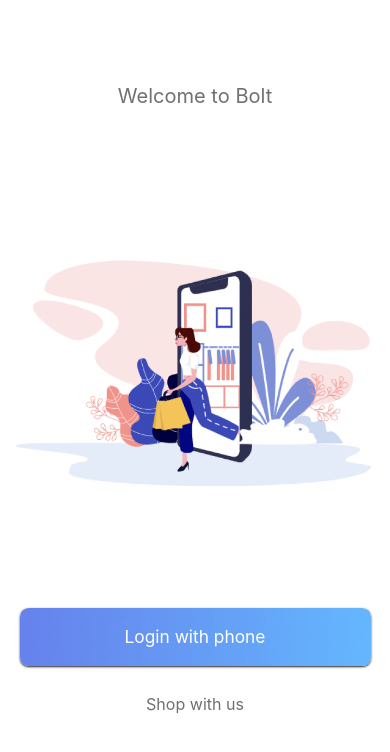
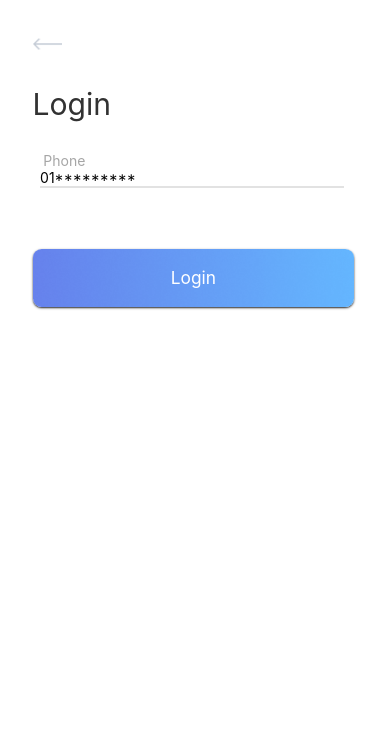
Before and after one commit to NishanChakma/bolt, a React Native app: screen /Login in a window 390 px wide. Shown: the top 752 px of the page. Built offline with nearby package versions, Linux system fonts and the light colour scheme.

Commit message:
Login screen

```diff
--- a/app/App.js
+++ b/app/App.js
@@ -1,21 +1,38 @@
 import React, {useEffect} from 'react';
-import {StatusBar} from 'react-native';
+import {StatusBar, SafeAreaView, StyleSheet} from 'react-native';
 import SplashScreen from 'react-native-splash-screen';
-import {NavigationContainer} from '@react-navigation/native';
+import {NavigationContainer, DefaultTheme} from '@react-navigation/native';
 import Routes from './routes';
+
+//app default background color
+const MyTheme = {
+  ...DefaultTheme,
+  colors: {
+    ...DefaultTheme.colors,
+    background: '#fff',
+  },
+};
 
 const App = () => {
   useEffect(() => {
     SplashScreen.hide();
   }, []);
+
   return (
-    <>
+    <SafeAreaView style={styles.globalContainer}>
       <StatusBar backgroundColor="#fff" barStyle="dark-content" />
-      <NavigationContainer>
+      <NavigationContainer theme={MyTheme}>
         <Routes />
       </NavigationContainer>
-    </>
+    </SafeAreaView>
   );
 };
 
+const styles = StyleSheet.create({
+  globalContainer: {
+    backgroundColor: '#fff',
+    flex: 1,
+  },
+});
+
 export default App;
--- a/app/components/CustomButton/index.js
+++ b/app/components/CustomButton/index.js
@@ -1,7 +1,8 @@
 import React, {useMemo, memo} from 'react';
-import {View, Text, StyleSheet, Pressable, ImageBackground} from 'react-native';
-import {Colors, Dimensions, Fonts} from '../../styles';
+import {View, Text, Pressable, ImageBackground} from 'react-native';
+import {Colors, Dimensions} from '../../styles';
 import {wdp} from '../../styles/Dimensions';
+import {styles} from './styles';
 
 const buttonBG = require('../../assests/Images/buttonBG.png');
 
@@ -43,29 +44,3 @@
     );
   },
 );
-
-const styles = StyleSheet.create({
-  container: {
-    width: '100%',
-    borderRadius: wdp(8),
-    overflow: 'hidden',
-    shadowColor: '#000',
-    shadowOffset: {width: 0, height: 1},
-    shadowOpacity: wdp(0.8),
-    shadowRadius: wdp(2),
-    elevation: 5,
-  },
-  btn: {
-    width: '100%',
-    height: '100%',
-  },
-  press: {
-    width: '100%',
-    height: Dimensions.BUTTON_HEIGHT,
-    justifyContent: 'center',
-    alignItems: 'center',
-  },
-  title: {
-    color: Colors.WHITE,
-  },
-});
--- /dev/null
+++ b/app/components/CustomButton/styles.js
@@ -0,0 +1,29 @@
+import {StyleSheet} from 'react-native';
+import {Colors, Dimensions} from '../../styles';
+import {wdp} from '../../styles/Dimensions';
+
+export const styles = StyleSheet.create({
+  container: {
+    width: '100%',
+    borderRadius: wdp(8),
+    overflow: 'hidden',
+    shadowColor: '#000',
+    shadowOffset: {width: 0, height: 1},
+    shadowOpacity: wdp(0.8),
+    shadowRadius: wdp(2),
+    elevation: 5,
+  },
+  btn: {
+    width: '100%',
+    height: '100%',
+  },
+  press: {
+    width: '100%',
+    height: Dimensions.BUTTON_HEIGHT,
+    justifyContent: 'center',
+    alignItems: 'center',
+  },
+  title: {
+    color: Colors.WHITE,
+  },
+});
--- /dev/null
+++ b/app/components/Header/index.js
@@ -0,0 +1,16 @@
+import React, {memo} from 'react';
+import {TouchableOpacity, Image, View} from 'react-native';
+import {styles} from './styles';
+
+export const Header = memo(({onPress}) => {
+  return (
+    <TouchableOpacity onPress={onPress}>
+      <View style={styles.backButtonContainer}>
+        <Image
+          style={styles.backButton}
+          source={require('../../assests/Images/BackButton.png')}
+        />
+      </View>
+    </TouchableOpacity>
+  );
+});
--- /dev/null
+++ b/app/components/Header/styles.js
@@ -0,0 +1,17 @@
+import {StyleSheet} from 'react-native';
+import {hdp, wdp, HEADER_HEIGHT} from '../../styles/Dimensions';
+
+export const styles = StyleSheet.create({
+  backButtonContainer: {
+    height: HEADER_HEIGHT,
+    width: wdp(27),
+    marginTop: wdp(20),
+    justifyContent: 'center',
+    // position: 'absolute',
+    // top: hdp(10),
+    // left: wdp(20),
+  },
+  backButton: {
+    width: '100%',
+  },
+});
--- a/app/routes/index.js
+++ b/app/routes/index.js
@@ -1,6 +1,8 @@
 import * as React from 'react';
 import {createNativeStackNavigator} from '@react-navigation/native-stack';
 import WelcomeScreen from '../screens/Welcome';
+import Login from '../screens/Login';
+
 import {Dimensions} from '../styles';
 import {forSlide} from '../hooks/animation';
 
@@ -19,6 +21,7 @@
         },
       })}>
       <Stack.Screen name="WelcomeScreen" component={WelcomeScreen} />
+      <Stack.Screen name="Login" component={Login} />
     </Stack.Navigator>
   );
 };
--- a/app/screens/Login/index.js
+++ b/app/screens/Login/index.js
@@ -0,0 +1,42 @@
+import React, {useCallback} from 'react';
+import {View, Text, TextInput} from 'react-native';
+import {useNavigation} from '@react-navigation/native';
+import {Header} from '../../components/Header';
+import {CustomButtonWithBG} from '../../components/CustomButton';
+
+import {styles} from './styles';
+
+const index = () => {
+  const [number, onChangeNumber] = React.useState(null);
+  const navigation = useNavigation();
+
+  const backButtonPress = useCallback(() => {
+    navigation.goBack();
+  }, [navigation]);
+
+  const loginPress = useCallback(() => {
+    alert('press');
+  }, []);
+
+  return (
+    <View style={styles.container}>
+      <Header onPress={backButtonPress} />
+      <Text style={styles.login}>Login</Text>
+      <Text style={styles.phone}>Phone</Text>
+      <TextInput
+        style={styles.input}
+        onChangeText={onChangeNumber}
+        value={number}
+        placeholder="01*********"
+        keyboardType="numeric"
+      />
+      <CustomButtonWithBG
+        style={styles.button}
+        buttonPress={loginPress}
+        title={'Login'}
+      />
+    </View>
+  );
+};
+
+export default index;
--- /dev/null
+++ b/app/screens/Login/styles.js
@@ -0,0 +1,31 @@
+import {StyleSheet} from 'react-native';
+import {hdp, wdp} from '../../styles/Dimensions';
+
+export const styles = StyleSheet.create({
+  container: {
+    flex: 1,
+    backgroundColor: '#fff',
+    marginLeft: wdp(30),
+  },
+  login: {
+    color: '#323232',
+    fontSize: hdp(30),
+    marginTop: hdp(20),
+  },
+  phone: {
+    color: '#A6A6A6',
+    fontSize: hdp(14),
+    marginTop: hdp(30),
+    marginLeft: wdp(10),
+  },
+  input: {
+    marginLeft: wdp(7),
+    borderBottomColor: '#E2E2E2',
+    borderBottomWidth: 2,
+    marginBottom: hdp(30),
+    width: '85%',
+  },
+  button: {
+    marginTop: hdp(30),
+  },
+});
--- a/app/screens/Welcome/index.js
+++ b/app/screens/Welcome/index.js
@@ -1,12 +1,15 @@
 import React, {useCallback} from 'react';
 import {View, Text, Image, TouchableOpacity} from 'react-native';
+import {useNavigation} from '@react-navigation/native';
 import {CustomButtonWithBG} from '../../components/CustomButton';
 import {styles} from './styles';
 
 const index = () => {
+  const navigation = useNavigation();
   const onPress = useCallback(() => {
-    console.log('presssssssss');
+    navigation.navigate('Login');
   }, []);
+
   return (
     <View style={styles.container}>
       <Text style={styles.title}>Welcome to Bolt</Text>
```
Also changed, not shown: app/assests/Images/BackButton.png (added).
